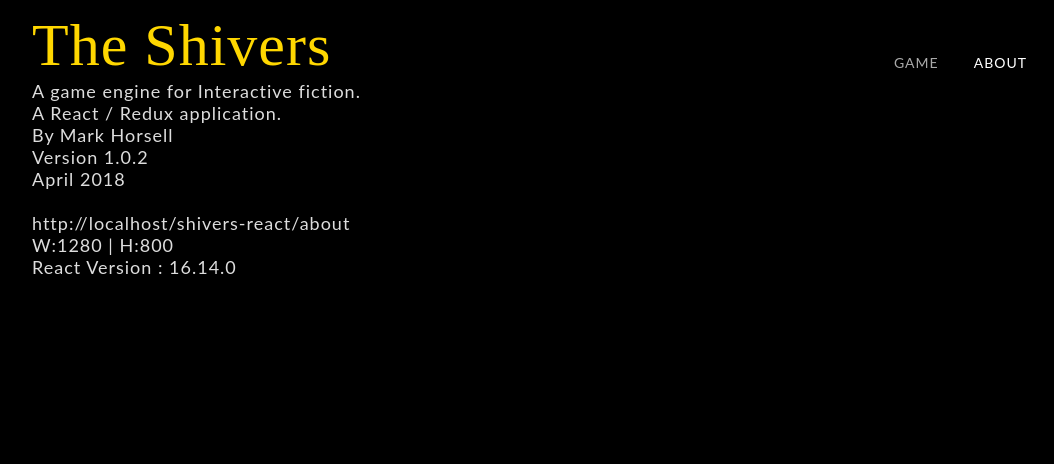
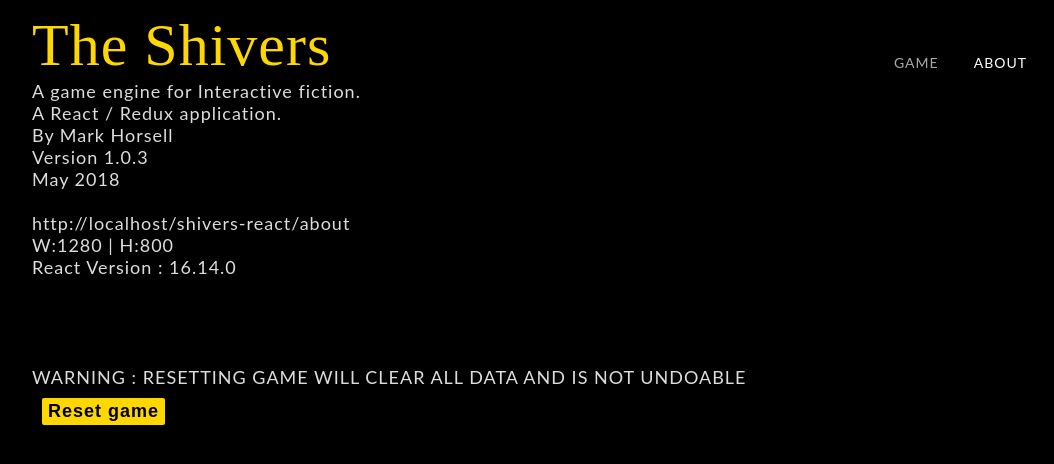
Before and after one commit to markhorsell/if-player-react, a React (Create React App) app: page /shivers-react/about in a window 1280 px wide. Shown: the top 464 px of the page, without its empty margins (108-1162 px from the left). Built offline with nearby package versions, Linux system fonts and the light colour scheme.

Commit message:
user can now reset game

```diff
--- a/src/components/Actions.js
+++ b/src/components/Actions.js
@@ -23,7 +23,6 @@ import {
 	resultMoney,
 	resultRoomDesc,
 	resultCreateExit,
-	//initData,
 	restart,
 
 
--- a/src/containers/About.js
+++ b/src/containers/About.js
@@ -1,5 +1,10 @@
 
 import React, {Component}  from "react";
+import { connect } from 'react-redux';
+
+import {
+	restart,
+} from '../actions';
 
 class About extends Component{
 
@@ -21,19 +26,25 @@ componentDidMount() {
     this.setState({ width: window.innerWidth, height: window.innerHeight });
   }
 
+  restart= () => (e) => {
+    e.preventDefault();
+    console.log('restart')
+    this.props.dispatch(restart());
+  }
+
 render(){
   const windowWidth=this.state.width;
   const windowHeight=this.state.height;
   return(
 
   <React.StrictMode>
-    <div  className='about' ref={this.divRef}>
+    <div  className='about'>
 
       <p>A game engine for Interactive fiction.</p>
       <p>A React / Redux application.</p>
       <p>By Mark Horsell</p>
-      <p>Version 1.0.2</p>
-      <p>April 2018</p>
+      <p>Version 1.0.3</p>
+      <p>May 2018</p>
       <br/>
       <p>{window.location.href}</p>
       <p>W:{windowWidth} | H:{windowHeight}</p>
@@ -42,10 +53,22 @@ render(){
       <p>An editor is available here ------</p>
       <p>Strict mode wraps Home and About - Wrapping App will create warnings as either Provider or Router Libraries are not Strict as yet</p>
   */}
+  <div className="actions">
+  <br/>
+  <br/>
+  <br/>
+  <br/>
+  <p>WARNING : RESETTING GAME WILL CLEAR ALL DATA AND IS NOT UNDOABLE</p>
+  <button  onClick={this.restart()}>Reset game</button>
+
+
+  </div>
     </div>
     </React.StrictMode>
     )
   }
 }
 
-  export default About;
+  //export default About;
+
+  export default connect()(About)
```
